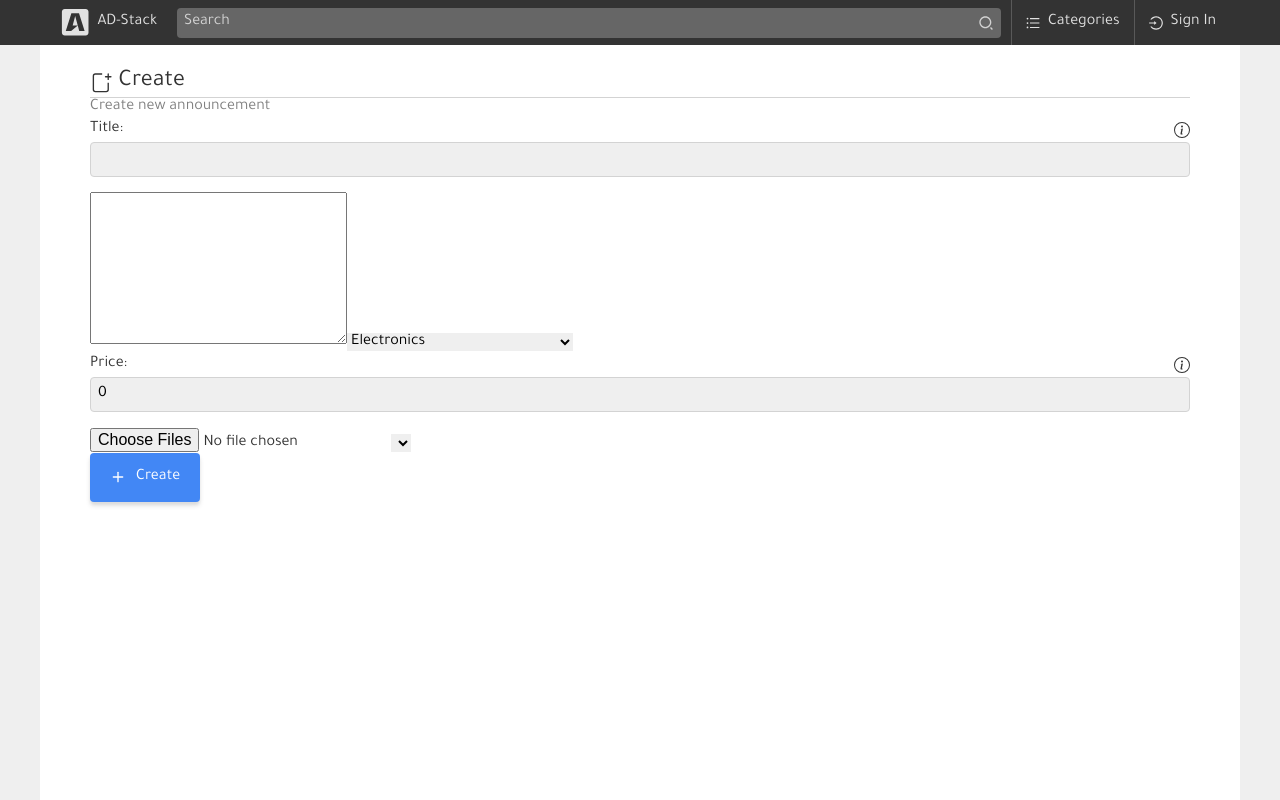
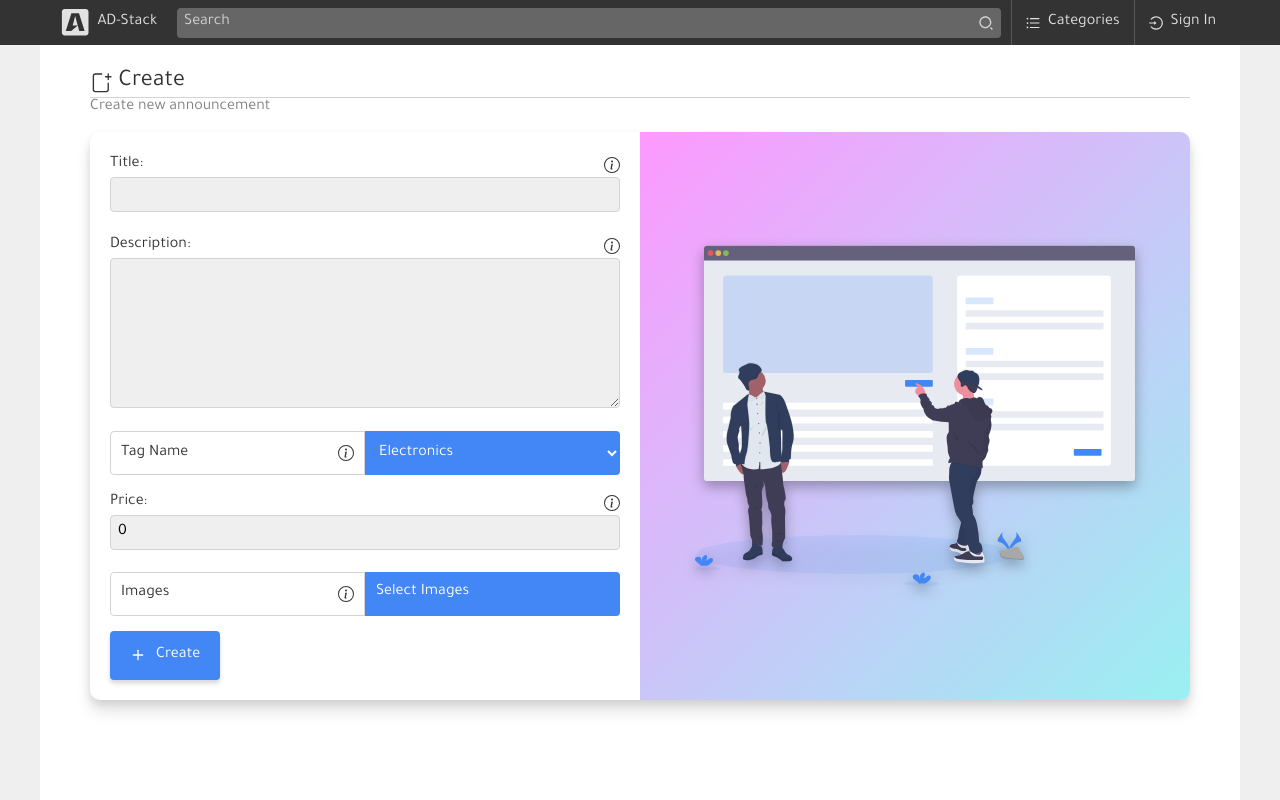
Before and after one commit to Hai-Vasyl/ad-stack, a React (Create React App) app in the folder client/: page /create in a window 1280 px wide. Built offline with nearby package versions, Linux system fonts and the light colour scheme; sample sign-in values are in the browser's storage; the HTML template or start-up script is replaced by a standard one.

Commit message:
Made some api and complited creating page

```diff
--- a/client/src/App.scss
+++ b/client/src/App.scss
@@ -46,10 +46,16 @@ $transitions: (
   top: 50%;
   left: 50%;
   transform: translate(-50%, -50%) scale(0.8);
+  .field {
+    visibility: hidden;
+  }
   &--open {
     opacity: 1;
     visibility: visible;
     transform: translate(-50%, -50%) scale(1);
+    .field {
+      visibility: visible;
+    }
   }
   &__title {
     font-size: 2em;
@@ -139,7 +145,7 @@ $transitions: (
   display: block;
   margin-bottom: 15px;
   transition: getTransition(smooth);
-  height: 60.38px;
+  height: 66.38px;
   position: relative;
   visibility: visible;
   opacity: 1;
@@ -154,11 +160,9 @@ $transitions: (
   }
   &__container-info {
     display: flex;
-
     align-items: center;
     justify-content: space-between;
     padding: 3px 0;
-    background-color: white;
   }
   &__name {
     text-transform: capitalize;
@@ -216,7 +220,11 @@ $transitions: (
     right: -16px;
     top: 50%;
   }
-  &__input {
+  &__msg-info {
+    width: 130px;
+    z-index: 10;
+  }
+  %field {
     width: 100%;
     transition: getTransition(smooth);
     padding: 7px;
@@ -224,10 +232,72 @@ $transitions: (
     border-radius: 4px;
     background-color: getColor(secondary);
     outline-color: grey;
+  }
+  &__input {
+    @extend %field;
     &--warning {
       border-color: getColor(danger);
     }
   }
+  &__textarea {
+    min-height: 150px;
+    resize: vertical;
+    max-height: 200px;
+    width: 100%;
+    @extend %field;
+  }
+  &__select {
+    width: 50%;
+    background-color: getColor(primary);
+    color: white;
+    padding: 10px;
+    border-top-right-radius: 4px;
+    border-bottom-right-radius: 4px;
+  }
+  &__option {
+    background-color: white;
+    color: getColor(dark);
+  }
+  &__label-file {
+    width: 50%;
+    background-color: getColor(primary);
+    color: white;
+    padding: 11px;
+    border-top-right-radius: 4px;
+    border-bottom-right-radius: 4px;
+    cursor: pointer;
+  }
+  &__input-handler {
+    display: none;
+  }
+}
+.field-select {
+  display: flex;
+  height: auto;
+  height: 44px;
+  opacity: 1;
+  visibility: visible;
+  transform: scale(1);
+  &--close {
+    opacity: 0;
+    height: 0;
+    visibility: hidden;
+    margin: 0;
+    transform: scale(0.7);
+    .field__container-msg {
+      visibility: hidden;
+    }
+  }
+  .field__container-info {
+    width: 50%;
+    padding: 0px 10px;
+    border: 1px solid lightgrey;
+    border-top-left-radius: 4px;
+    border-bottom-left-radius: 4px;
+  }
+}
+.field-custom-height {
+  height: auto !important;
 }
 
 .nav {
@@ -392,7 +462,14 @@ $transitions: (
 }
 
 .form {
+  display: flex;
+  margin-top: 15px;
+  border-radius: 10px;
+  overflow: hidden;
+  box-shadow: 0px 4px 8px rgba(0, 0, 0, 0.1), 0px 12px 15px rgba(0, 0, 0, 0.1);
   &__main-side {
+    width: 50%;
+    padding: 20px;
   }
   &__container-fields {
   }
@@ -400,7 +477,21 @@ $transitions: (
     display: none;
   }
   &__container-btns {
+    display: flex;
+    align-items: center;
   }
   &__bg-side {
+    width: 50%;
+    background-image: linear-gradient(
+      135deg,
+      rgba(251, 0, 255, 0.4),
+      rgba(0, 218, 222, 0.4)
+    );
+  }
+  &__image {
+    width: 100%;
+    height: 100%;
+    transform: scale(0.8);
+    filter: drop-shadow(0px 7px 8px rgba(0, 0, 0, 0.3));
   }
 }
--- a/client/src/components/Routes.js
+++ b/client/src/components/Routes.js
@@ -1,5 +1,5 @@
 import React from "react"
-import { Route, Switch } from "react-router-dom"
+import { Route, Switch, Redirect } from "react-router-dom"
 import { useSelector, useDispatch } from "react-redux"
 
 import Auth from "../components/Auth"
@@ -49,6 +49,7 @@ function Routes() {
             />
             <Route path='/edit/:announcementId' component={ModPage} />
             <Route path='/user/:userId' component={UserPage} />
+            <Redirect to='/' />
           </Switch>
         ) : (
           <Switch>
@@ -68,6 +69,7 @@ function Routes() {
             />
             <Route path='/edit/:announcementId' component={ModPage} />
             <Route path='/user/:userId' component={UserPage} />
+            <Redirect to='/' />
           </Switch>
         )
       ) : (
@@ -81,6 +83,7 @@ function Routes() {
           />
           <Route path='/details/:announcementId' component={AnnouncementPage} />
           <Route path='/user/:userId' component={UserPage} />
+          <Redirect to='/' />
         </Switch>
       )}
     </>
--- a/client/src/index.css
+++ b/client/src/index.css
@@ -14,6 +14,7 @@ body {
 select,
 input,
 button,
+textarea,
 label {
   font-size: inherit;
   font-family: inherit;
--- a/client/src/pages/ModPage.js
+++ b/client/src/pages/ModPage.js
@@ -1,8 +1,11 @@
 import React, { useState } from "react"
 import { BsInfoCircle, BsFilePlus } from "react-icons/bs"
 import { FiPlus } from "react-icons/fi"
+import bgImage from "../imgs/undraw_usability_testing_2xs4.svg"
+import useHTTP from "../hooks/useHTTP"
 
 function ModPage() {
+  const { fetchData } = useHTTP()
   const [form, setForm] = useState([
     {
       param: "title",
@@ -33,7 +36,7 @@ function ModPage() {
     {
       param: "imagesAnnouncements",
       name: "Images",
-      value: null,
+      value: {},
       msg:
         "Attach images of the exhibited product or images that associate this announcement",
     },
@@ -60,59 +63,177 @@ function ModPage() {
     )
   }
 
+  const handleSubmit = async (e) => {
+    e.preventDefault()
+    try {
+      let fd = new FormData()
+
+      form.forEach((item) => {
+        if (item.param === "imagesAnnouncements") {
+          Array.prototype.forEach.call(item.value, (file) => {
+            fd.append("imagesAnnouncements", file, file.name)
+          })
+        } else {
+          fd.set(item.param, item.value)
+        }
+      })
+
+      const data = await fetchData({
+        url: "/announcement/create-announcement",
+        method: "post",
+        data: fd,
+        options: { isLocalStorage: true },
+      })
+      console.log(data)
+    } catch (error) {}
+  }
+
   const fields = form.map((item) => {
     if (item.param === "tag") {
       return (
-        <select name={item.param} value={item.value} onChange={handleChange}>
-          <option value='transport'>Transport</option>
-          <option value='electronics'>Electronics</option>
-          <option value='house_garden'>House and garden</option>
-          <option value='childrens_world'>Children's world</option>
-          <option value='real_estate'>Real estate</option>
-          <option value='spare_parts_for_transport'>
+        <div className='field field-select' key={item.param}>
+          <div className='field__container-info'>
+            <span className='field__name'>{item.name}</span>
+            <div className='field__container-msg'>
+              <BsInfoCircle className='field__icon field__info-icon' />
+              <span className='field__msg field__msg-info'>
+                {item.msg}
+                <span className='field__triangle'></span>
+              </span>
+            </div>
+          </div>
+          <select
+            className='field__select'
+            name={item.param}
+            value={item.value}
+            onChange={handleChange}
+          >
+            <option value='transport' className='field__option'>
+              Transport
+            </option>
+            <option value='electronics' className='field__option'>
+              Electronics
+            </option>
+            <option value='house_garden' className='field__option'>
+              House and garden
+            </option>
+            <option value='childrens_world' className='field__option'>
+              Children's world
+            </option>
+            <option value='real_estate' className='field__option'>
+              Real estate
+            </option>
+            <option value='spare_parts_for_transport' className='field__option'>
               Spare parts for transport
             </option>
-          <option value='work'>Work</option>
-          <option value='animals'>Animals</option>
-          <option value='business_services'>Business and services</option>
-          <option value='fashion_style'>Fashion and style</option>
-          <option value='hobbies_recreation_sports'>
+            <option value='work' className='field__option'>
+              Work
+            </option>
+            <option value='animals' className='field__option'>
+              Animals
+            </option>
+            <option value='business_services' className='field__option'>
+              Business and services
+            </option>
+            <option value='fashion_style' className='field__option'>
+              Fashion and style
+            </option>
+            <option value='hobbies_recreation_sports' className='field__option'>
               Hobbies, recreation and sports
             </option>
           </select>
+        </div>
       )
     } else if (item.param === "description") {
       return (
+        <label key={item.param} className='field field-custom-height'>
+          <div className='field__container-info'>
+            <span className='field__name'>{item.name}:</span>
+            <div className='field__container-msg'>
+              <BsInfoCircle className='field__icon field__info-icon' />
+              <span className='field__msg field__msg-info'>
+                {item.msg}
+                <span className='field__triangle'></span>
+              </span>
+            </div>
+          </div>
           <textarea
-          cols='30'
-          rows='10'
             name={item.param}
             value={item.value}
             onChange={handleChange}
+            className='field__textarea'
           ></textarea>
+        </label>
       )
     } else if (item.param === "imagesAnnouncements") {
       return (
-        <input type='file' name={item.param} multiple onChange={handleChange} />
+        <div key={item.param} className='field field-select'>
+          <div className='field__container-info'>
+            <span className='field__name'>{item.name}</span>
+            <div className='field__container-msg'>
+              <BsInfoCircle className='field__icon field__info-icon' />
+              <span className='field__msg field__msg-info'>
+                {item.msg}
+                <span className='field__triangle'></span>
+              </span>
+            </div>
+          </div>
+          <label className='field__label-file'>
+            Select Images
+            <input
+              type='file'
+              name={item.param}
+              multiple
+              onChange={handleChange}
+              className='field__input-handler'
+            />
+          </label>
+        </div>
       )
     } else if (item.param === "indexPreviewImage") {
-      let images = []
+      let images = {}
       form.forEach((item) => {
         if (item.param === "imagesAnnouncements") {
           images = item.value
         }
       })
       return (
-        <select name={item.param} value={item.value} onChange={handleChange}>
+        <div
+          className={`field field-select ${
+            Object.entries(images).length === 0 && "field-select--close"
+          }`}
+          key={item.param}
+        >
+          <div className='field__container-info'>
+            <span className='field__name'>{item.name}</span>
+            <div className='field__container-msg'>
+              <BsInfoCircle className='field__icon field__info-icon' />
+              <span className='field__msg field__msg-info'>
+                {item.msg}
+                <span className='field__triangle'></span>
+              </span>
+            </div>
+          </div>
+          <select
+            className='field__select'
+            name={item.param}
+            value={item.value}
+            onChange={handleChange}
+          >
             {images &&
               Array.prototype.map.call(images, (file, index) => {
                 return (
-                <option key={file.name} value={index}>
+                  <option
+                    key={file.name}
+                    value={index}
+                    className='field__option'
+                  >
                     {file.name}
                   </option>
                 )
               })}
           </select>
+        </div>
       )
     }
     return (
@@ -121,7 +242,7 @@ function ModPage() {
           <span className='field__name'>{item.name}:</span>
           <div className='field__container-msg'>
             <BsInfoCircle className='field__icon field__info-icon' />
-            <span className='field__msg'>
+            <span className='field__msg field__msg-info'>
               {item.msg}
               <span className='field__triangle'></span>
             </span>
@@ -141,9 +262,9 @@ function ModPage() {
 
   return (
     <div className='wrapper'>
+      {console.log(form)}
       <div className='title'>
         <div className='title__container-name'>
-          {console.log(form)}
           <BsFilePlus className='title__icon' />
           <span className='title__name'>Create</span>
         </div>
@@ -152,18 +273,20 @@ function ModPage() {
 
       <div className='form'>
         <div className='form__main-side'>
-          <form className='form__container-fields'>
+          <form className='form__container-fields' onSubmit={handleSubmit}>
             {fields}
             <button className='form__btn-handler'></button>
           </form>
           <div className='form__container-btns'>
-            <button className='btn btn-primary'>
+            <button className='btn btn-primary' onClick={handleSubmit}>
               <FiPlus className='btn__icon' />
               <span className='btn__name'>Create</span>
             </button>
           </div>
         </div>
-        <div className='form__bg-side'></div>
+        <div className='form__bg-side'>
+          <img src={bgImage} alt='bgImage' className='form__image' />
+        </div>
       </div>
     </div>
   )
```
Also changed, not shown: client/src/imgs/undraw_usability_testing_2xs4.svg (added), 36 other files (tests, documents, lock files or other folders). Lines whose indentation alone changed are shown as unchanged.
